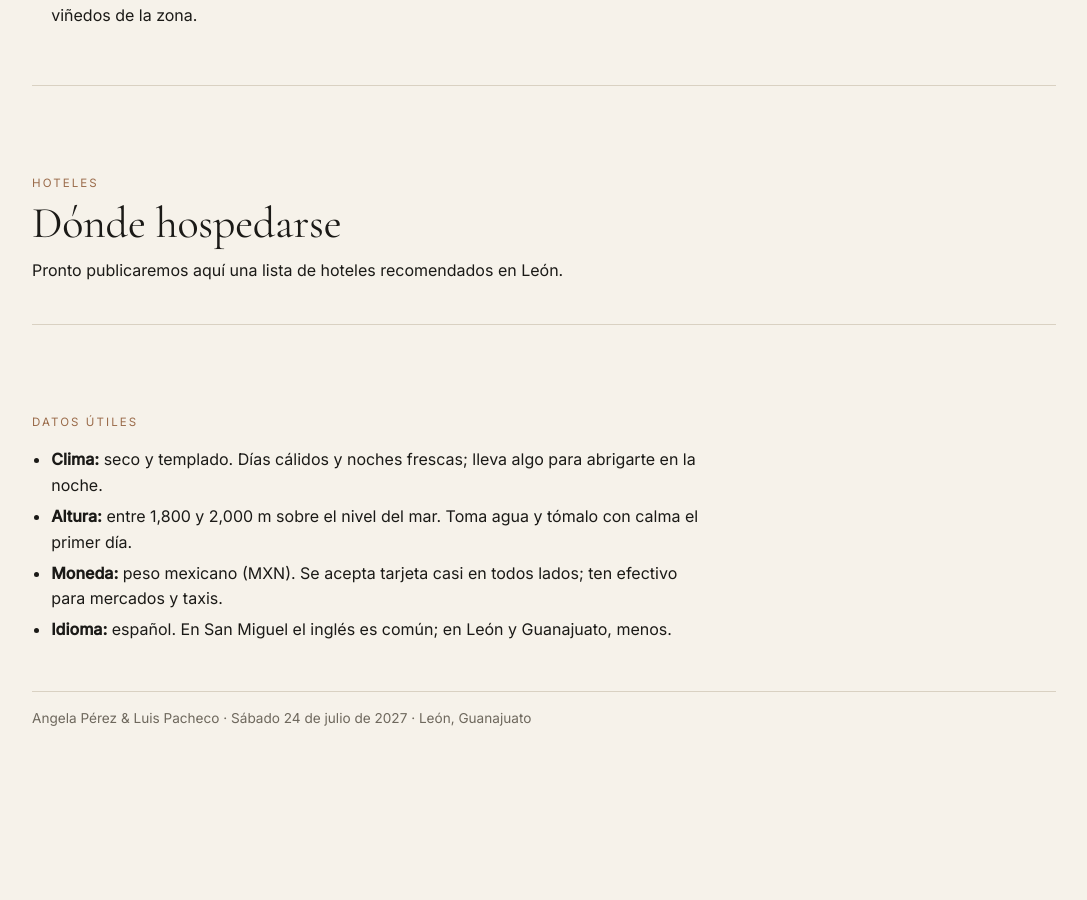
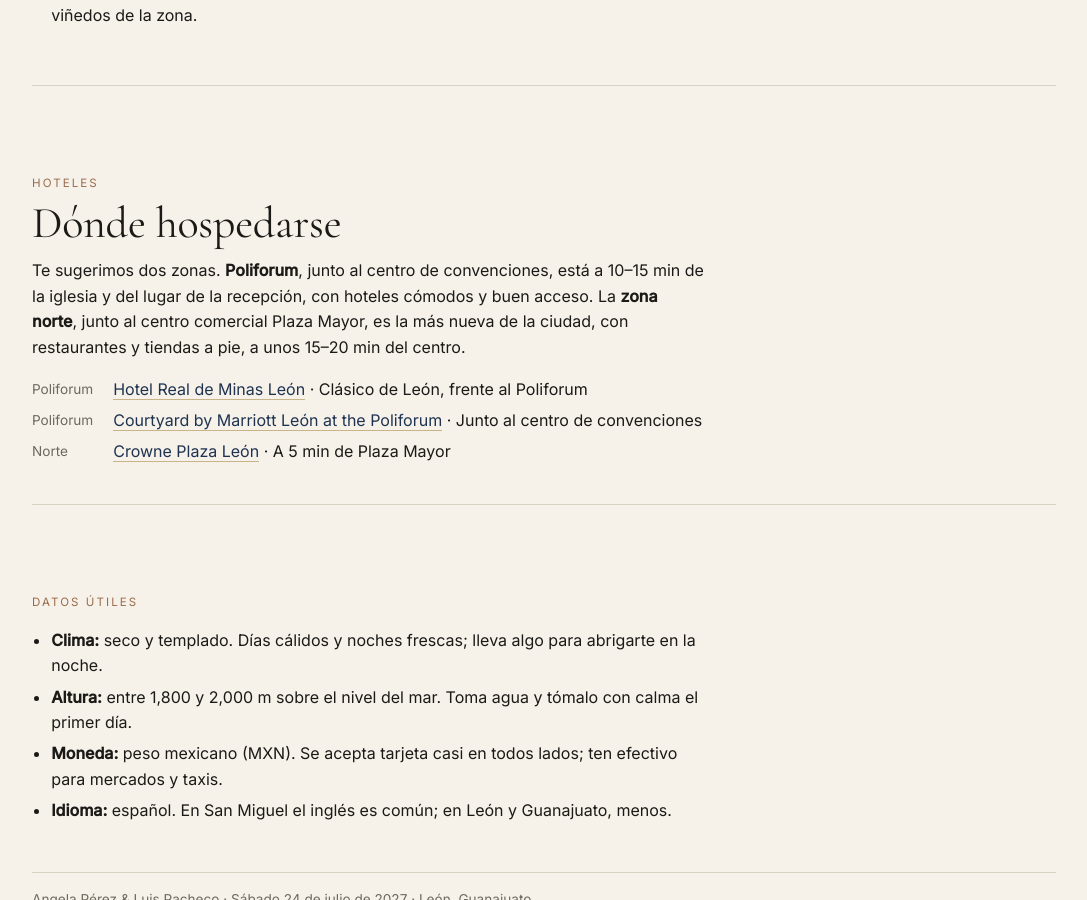
Before and after one commit to luigipacheco/boda, a Jekyll site: the page built from region.md, in a window 1280 px wide and 900 px high, scrolled down 2978 px. Shown: the whole window, without its empty margins (96-1183 px from the left). Built offline with Jekyll 4.4.1, drawn with Linux system fonts in a browser that asks for light colours; before the commit the page ends 3788 px from its top, so only the background shows below that.

Commit message:
RSVP deadline Dec 31 2026; add recommended hotels and area guide
Co-Authored-By: Claude Fable 5.1 <noreply@anthropic.com>

```diff
--- a/_config.yml
+++ b/_config.yml
@@ -17,8 +17,8 @@ wedding:
   date_es: "Sábado 24 de julio de 2027"
   date_en: "Saturday, July 24, 2027"
   city: León, Guanajuato
-  rsvp_deadline_es: "1 de junio de 2027"    # TODO: confirm
-  rsvp_deadline_en: "June 1, 2027"          # TODO: confirm
+  rsvp_deadline_es: "31 de diciembre de 2026"
+  rsvp_deadline_en: "December 31, 2026"
   dress_code_es: "Formal"
   dress_code_en: "Formal"
 
--- a/_data/hotels.yml
+++ b/_data/hotels.yml
@@ -1,8 +1,20 @@
-# Recommended hotels. One entry per hotel; the region page lists them in order.
-# Delete the leading "# " to activate an entry. Keep the two-space indent.
-#
-# - nombre: Hotel Ejemplo
-#   zona: Centro            # short tag shown on the left: Centro, Campestre, Poliforum...
-#   url: https://ejemplo.com
-#   nota_es: A 5 min de la iglesia, código de descuento BODA
-#   nota_en: 5 min from the church, discount code BODA
+# Recommended hotels, listed on the region page in this order.
+# Fields: nombre, zona (short tag), url, nota_es / nota_en (optional).
+
+- nombre: Hotel Real de Minas León
+  zona: Poliforum
+  url: https://www.realdeminas.com/
+  nota_es: Clásico de León, frente al Poliforum
+  nota_en: A León classic, across from the Poliforum
+
+- nombre: Courtyard by Marriott León at the Poliforum
+  zona: Poliforum
+  url: https://www.marriott.com/en-us/hotels/bjxcy-courtyard-leon-at-the-poliforum/
+  nota_es: Junto al centro de convenciones
+  nota_en: Attached to the convention centre
+
+- nombre: Crowne Plaza León
+  zona: Norte
+  url: https://www.ihg.com/crowneplaza/hotels/us/en/leon/bjxcp/hoteldetail
+  nota_es: A 5 min de Plaza Mayor
+  nota_en: 5 min from Plaza Mayor mall
--- a/region.md
+++ b/region.md
@@ -154,6 +154,13 @@ A colonial town, also a UNESCO World Heritage site, famous for its light, cobble
 
 ## {% include t.html es="Dónde hospedarse" en="Where to stay" %}
 
+<div lang="es" markdown="1">
+Te sugerimos dos zonas. **Poliforum**, junto al centro de convenciones, está a 10–15 min de la iglesia y del lugar de la recepción, con hoteles cómodos y buen acceso. La **zona norte**, junto al centro comercial Plaza Mayor, es la más nueva de la ciudad, con restaurantes y tiendas a pie, a unos 15–20 min del centro.
+</div>
+<div lang="en" markdown="1">
+We suggest two areas. **Poliforum**, next to the convention centre, is 10–15 min from the church and the reception venue, with comfortable hotels and easy access. The **north area**, by the Plaza Mayor mall, is the newest part of the city, with restaurants and shops within walking distance, about 15–20 min from downtown.
+</div>
+
 {% if site.data.hotels and site.data.hotels.size > 0 %}
 <dl class="facts hotels">
 {% for h in site.data.hotels %}
```
